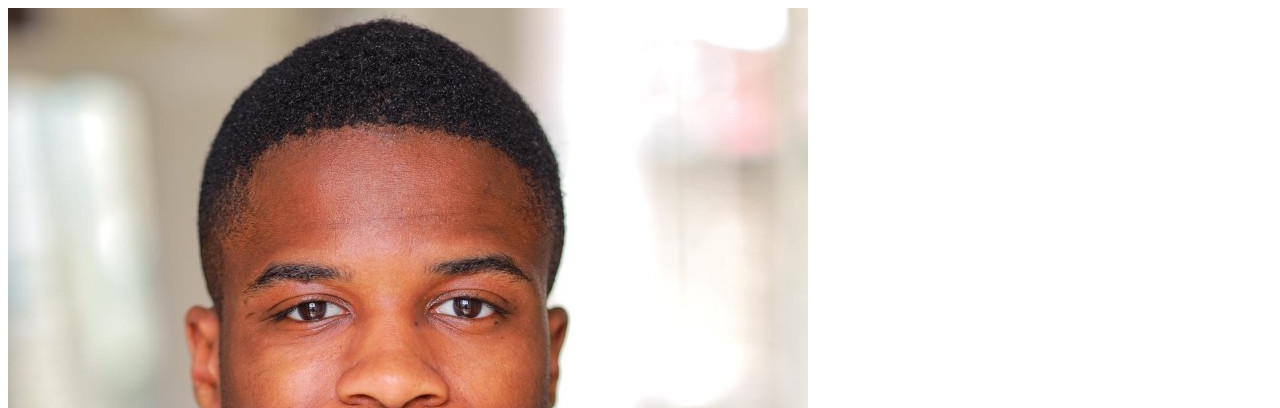
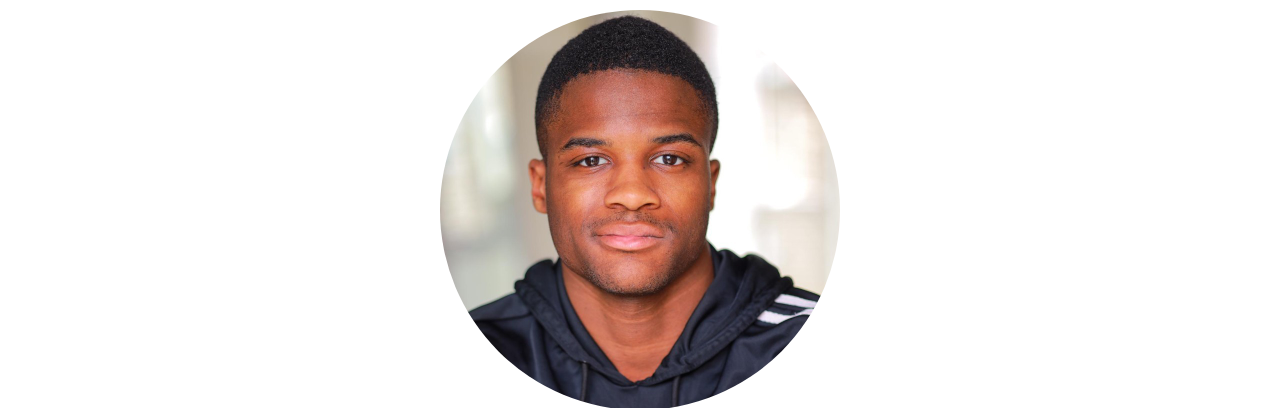
Before and after one commit to Aic-02mz/PortifloWeb, a plain HTML site: page index.html in a window 1280 px wide. Shown: the top 408 px of the page. Drawn offline with Linux system fonts and the light colour scheme.

Commit message:
Add files via upload
d

```diff
--- a/index.html
+++ b/index.html
@@ -24,7 +24,7 @@
     <meta name="robots" content="index, follow">
 
     <!-- External CSS Stylesheets -->
-    <link rel="stylesheet" href="assets\css\style.css">
+    <link rel="stylesheet" href="assets\style.css">
 
     <!-- Google Fonts (just for display) -->
     <link href="https://fonts.googleapis.com/css2?family=Roboto:wght@400;700&display=swap" rel="stylesheet">
```
